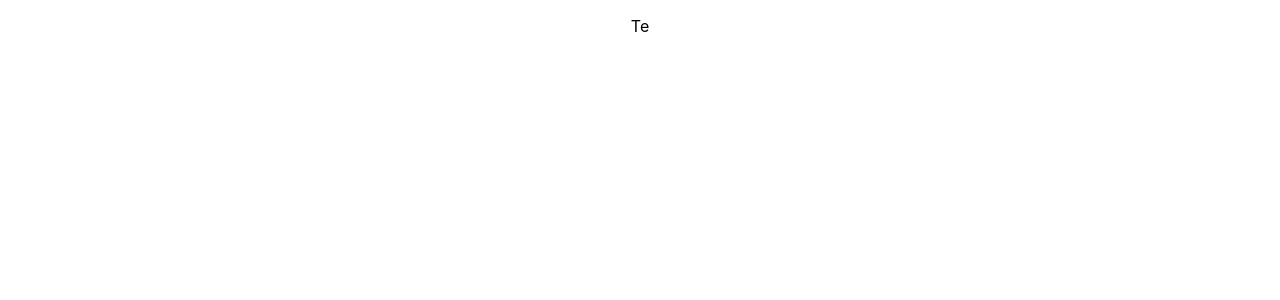
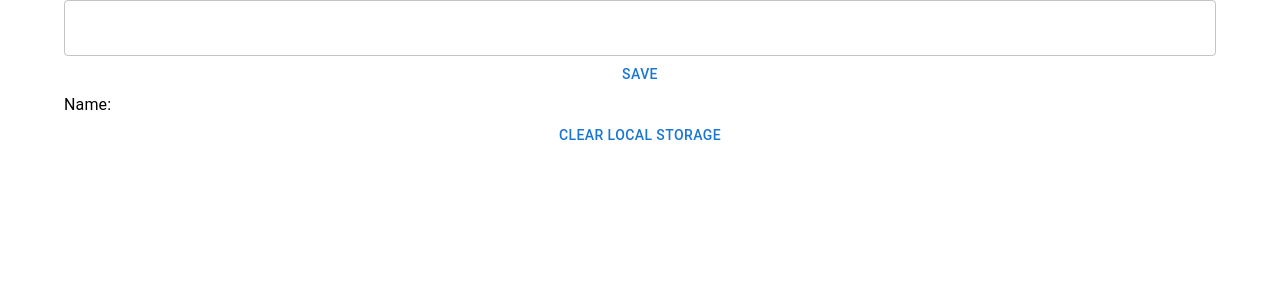
Before and after one commit to Sevicode/Local_Storage_React_TypeScript, a React (Create React App) app in the folder simple-local-storage/: page / in a window 1280 px wide. Shown: the top 300 px of the page. Built offline with nearby package versions, Linux system fonts and the light colour scheme.

Commit message:
added the static section to the simple folder

```diff
--- a/simple-local-storage/src/App.tsx
+++ b/simple-local-storage/src/App.tsx
@@ -1,9 +1,17 @@
+import { Button, Container, Stack, TextField, Typography } from "@mui/material";
 import "./App.css";
 function App() {
   return (
-    <div className="App">
-      <p>Te</p>
-    </div>
+    <Container>
+      <Stack>
+        <TextField />
+        <Button>Save</Button>
+      </Stack>
+      <Stack>
+        <Typography>Name: </Typography>
+        <Button>Clear Local Storage</Button>
+      </Stack>
+    </Container>
   );
 }
 
```
